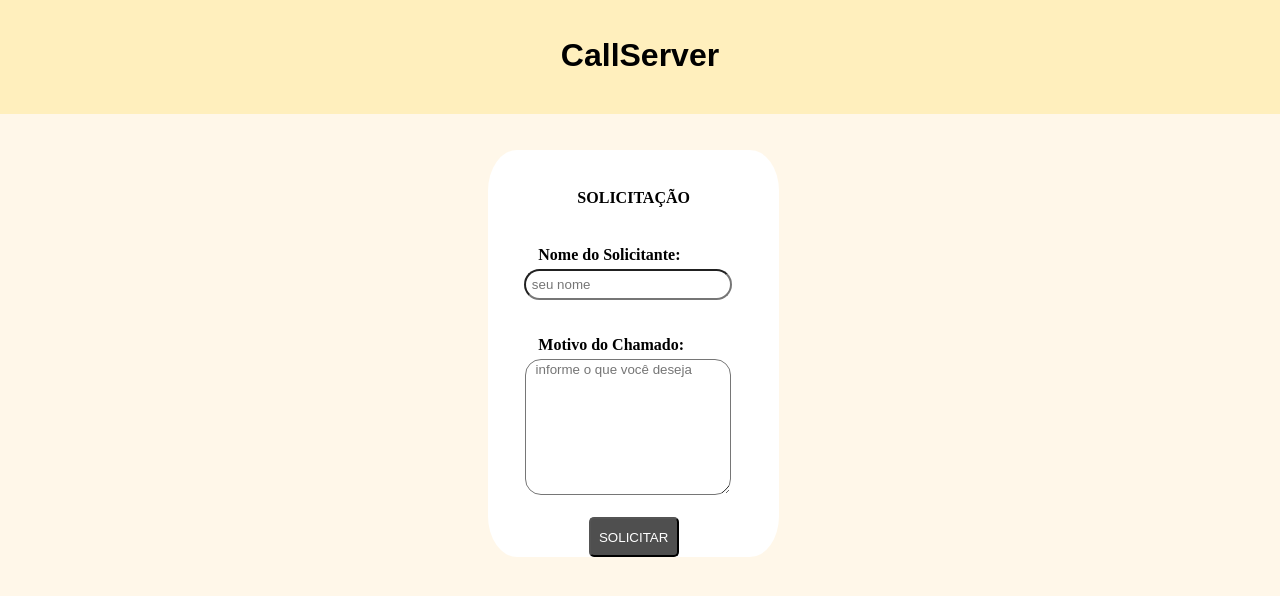
After one commit to Igor-S-Souza/Trabalho-Final-1, a PHP site: page /ADM/solicitacao.php in a window 1280 px wide. The commit adds this page. Shown: the top 596 px of the page. Run offline with PHP 8.4, Linux system fonts and the light colour scheme.

Commit message:
tela de solicitação

```diff
--- /dev/null
+++ b/ADM/solicitacao.php
@@ -0,0 +1,34 @@
+<!DOCTYPE html>
+<html class="fonte">
+<head>
+  <link rel="stylesheet" type="text/css" href="css/estilo.css">
+  <title> solicitacao </title>
+  <meta charset="utf-8" />
+</head>
+<body class="corpo">
+
+  <center>
+  <div class="div_nome_empresa">
+    <br><h1 id=h1> CallServer </h1> <br>
+  </div>
+  </center>
+
+  <center>
+     <br>
+     <br>
+     <div  class="div_login">
+  <form  method="POST" action="andamento.php">
+     <br>
+     <h4> SOLICITAÇÃO</h4>
+
+      <br><label class="label"><strong>  Nome do Solicitante:</strong></label>
+      <br><input class="input" type="text" name="nome" placeholder=" seu nome"/><br><br>
+    	<br><label class="label"><strong>   Motivo do Chamado:</strong></label>
+      <br><textarea id="area"  type="text"  name="solicitacao" placeholder="  informe o que você deseja"></textarea> <br>
+      <br><input type="submit" class="submit"  value="SOLICITAR"/>
+  </form>
+</div>
+</div>
+</center>
+</body>
+</html>
--- a/CSS/estilo.css
+++ b/CSS/estilo.css
@@ -51,3 +51,16 @@
     border: 1px solid black;
     background-color: white;
 }
+
+#area{
+  position:relative;
+  width:200px;
+  height:130px;
+	border-radius: 16px;
+	margin-right: 11px;
+  font-family: sans-serif;
+
+}
+#h1 {
+	font-family: sans-serif;
+}
```
Also changed, not shown: ADM/andamento.php (added, +48 -0 lines).
